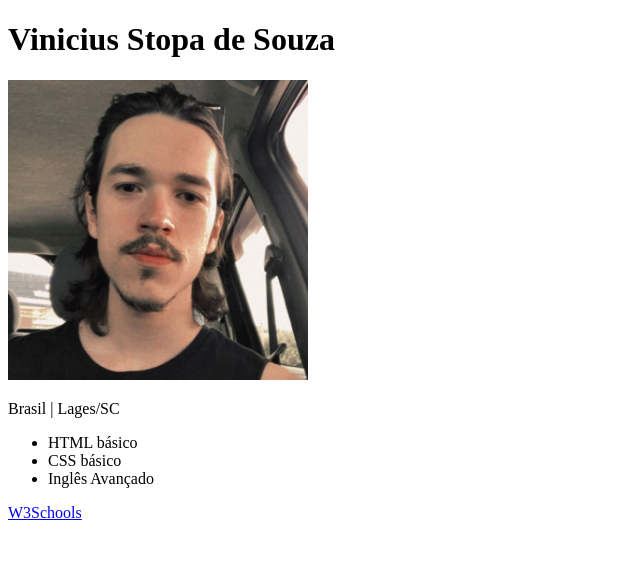
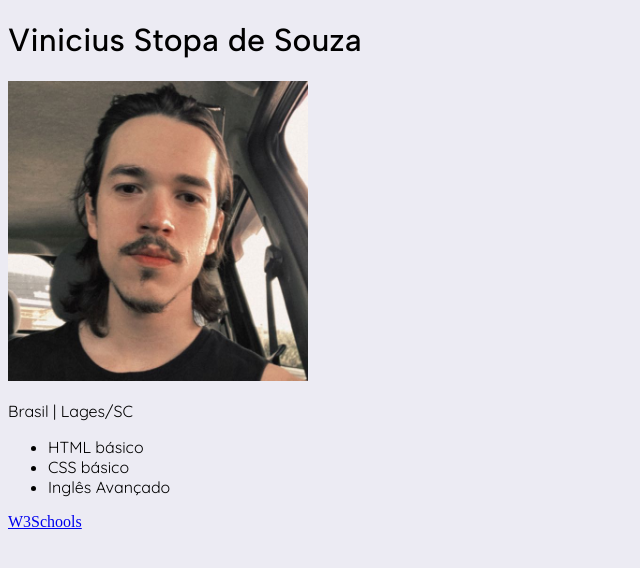
Before and after one commit to vinistopa/vinistopa.github.io, a plain HTML site: page index.html in a window 1280 px wide. Shown: the whole page, without its empty margins (0-640 px from the left). Drawn offline with Linux system fonts and the light colour scheme.

Commit message:
Primeiro requisito, ok.

```diff
--- a/index.html
+++ b/index.html
@@ -4,7 +4,28 @@
     <meta charset="UTF-8">
     <meta http-equiv="X-UA-Compatible" content="IE=edge">
     <meta name="viewport" content="width=device-width, initial-scale=1.0">
-    <title>Document</title>
+    <title>Vinicius Stopa | Porfolio</title>
+    <link rel="preconnect" href="https://fonts.googleapis.com">
+    <link rel="preconnect" href="https://fonts.gstatic.com" crossorigin>
+    <link href="https://fonts.googleapis.com/css2?family=Quicksand:wght@300;400;500;600;700&display=swap" rel="stylesheet">
+    <link rel="preconnect" href="https://fonts.googleapis.com">
+    <link rel="preconnect" href="https://fonts.gstatic.com" crossorigin>
+    <link href="https://fonts.googleapis.com/css2?family=Albert+Sans:ital,wght@0,100;0,200;0,300;0,400;0,500;0,600;0,700;0,800;0,900;1,100;1,200;1,300;1,400;1,500;1,600;1,700;1,800;1,900&display=swap" rel="stylesheet">
+    <style>
+
+        body {
+            background-color: #ECEBF3;
+        }
+
+        h1 {
+            font-family: 'Albert Sans', sans-serif;
+            font-weight: 500;
+        }
+
+        p, ul {
+            font-family: 'Quicksand', sans-serif;
+        }
+    </style>
 </head>
 <body>
     <h1>Vinicius Stopa de Souza</h1>
```
